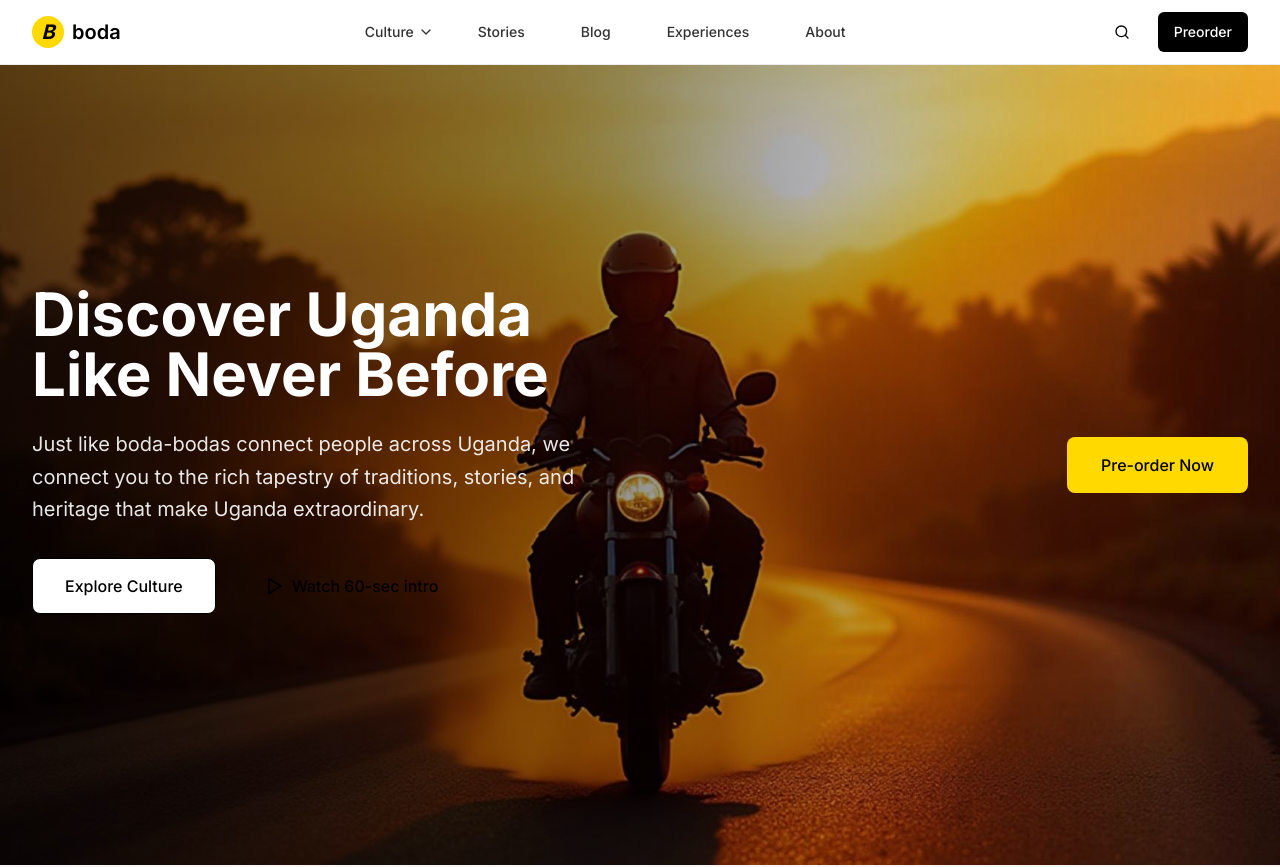
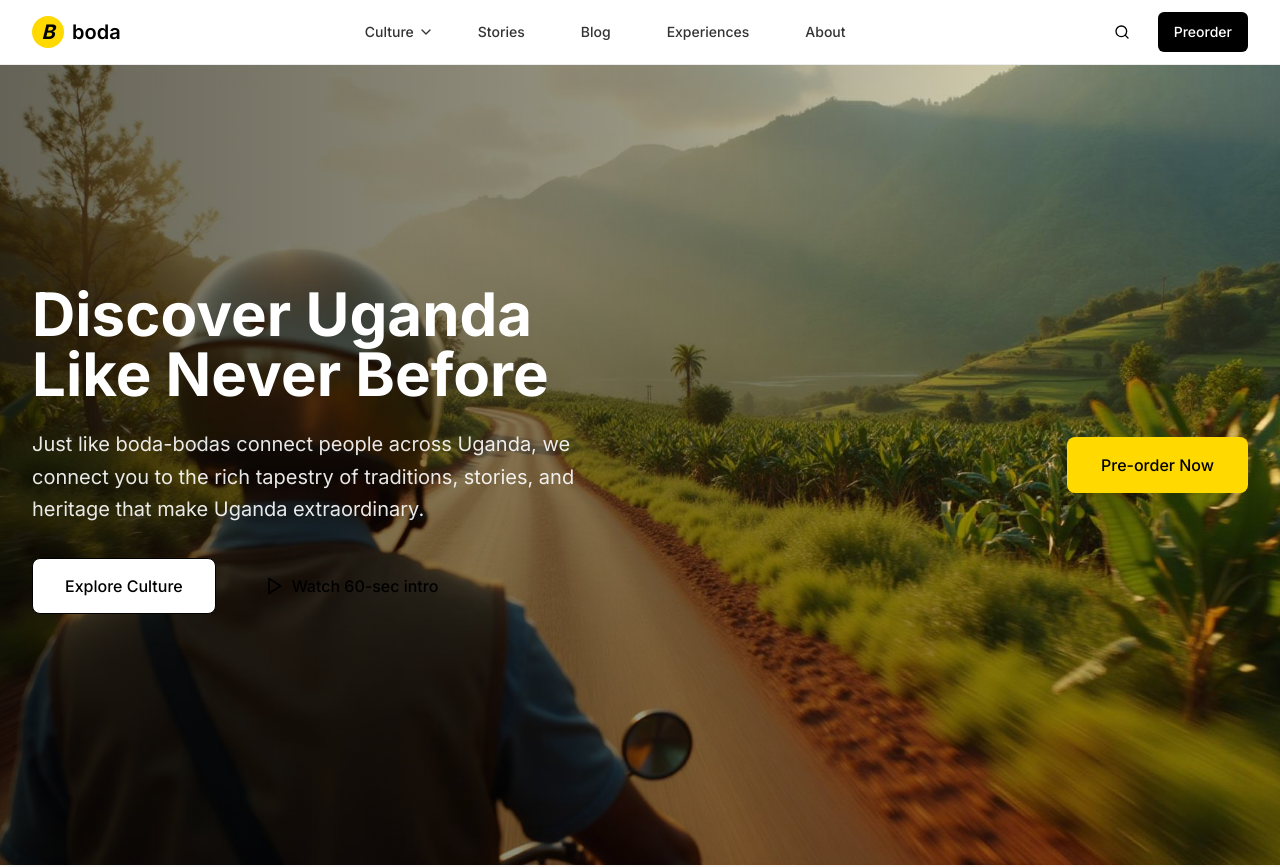
Before and after one commit to Monyanzi/bodaug, a React (Vite) app: page / in a window 1280 px wide. Shown: the top 867 px of the page. Built offline with nearby package versions, Linux system fonts and the light colour scheme.

Commit message:
Update home page hero image

```diff
--- a/src/pages/Home.tsx
+++ b/src/pages/Home.tsx
@@ -2,7 +2,7 @@ import { Link } from "react-router-dom";
 import { BodaButton } from "@/components/ui/boda-button";
 import { Card, CardContent } from "@/components/ui/card";
 import { Play, ArrowRight } from "lucide-react";
-import heroBodaRider from "@/assets/hero-boda-rider.jpg";
+import heroPassengerView from "@/assets/hero-boda-passenger-view.jpg";
 
 const Home = () => {
   const quickPathCards = [
@@ -29,8 +29,8 @@ const Home = () => {
         {/* Background Image */}
         <div className="absolute inset-0">
           <img
-            src={heroBodaRider}
-            alt="Boda rider at golden hour in Uganda"
+            src={heroPassengerView}
+            alt="First-person view from boda-boda passenger riding through Uganda's beautiful landscape"
             className="w-full h-full object-cover"
           />
           <div className="absolute inset-0 bg-gradient-to-r from-black/60 via-black/40 to-transparent"></div>
```
Also changed, not shown: src/assets/hero-boda-passenger-view.jpg (added).
